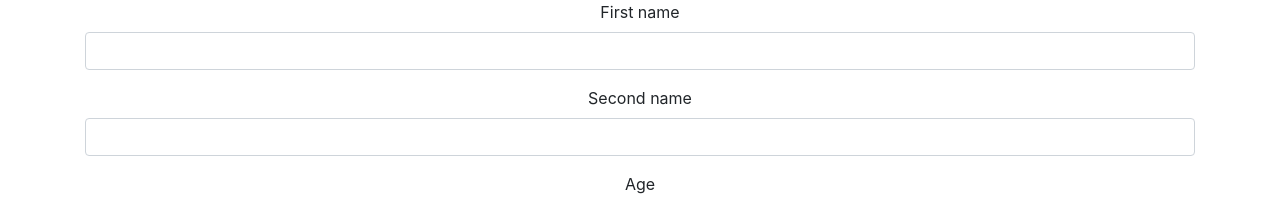
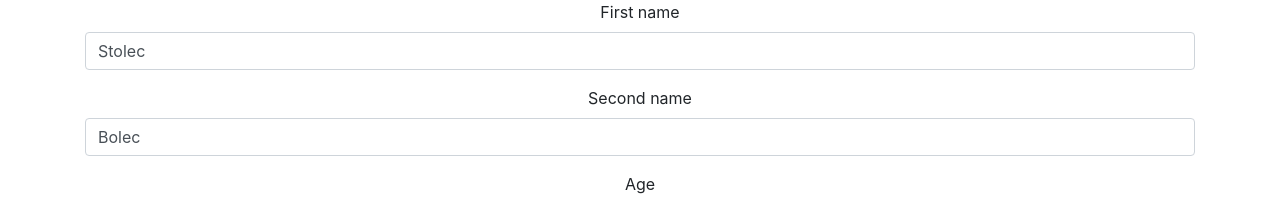
Before and after one commit to blyszcz/react-forms, a React (Create React App) app: page / in a window 1280 px wide. Shown: the top 202 px of the page. Built offline with nearby package versions, Linux system fonts and the light colour scheme.

Commit message:
Remove comments

```diff
--- a/src/App.js
+++ b/src/App.js
@@ -7,10 +7,6 @@ import './App.css';
 import 'bootstrap/dist/css/bootstrap.min.css';
 
 const store = createStore(rootReducer);
-
-store.subscribe(() => {
-  console.log(store.getState());
-});
 
 class App extends Component {
   onSubmit = values => console.log(values);
--- a/src/components/ContactForm/ContactForm.js
+++ b/src/components/ContactForm/ContactForm.js
@@ -17,7 +17,6 @@ export class ContactForm extends Component {
   render() {
     return (
       <form onSubmit={this.props.handleSubmit} className="container needs-validation">
-        {/* <Field name="firstName" component="input" type="text" placeholder="Type first name..."/> */}
         <Field name="firstName" component={renderInput} type="text" label="First name"/>
         <Field name="secondName" component={renderInput} type="text" label="Second name"/>
         <Field name="age" component={renderInput} type="number" label="Age" />
@@ -28,9 +27,9 @@ export class ContactForm extends Component {
 }
 
 const initialValues = {
-  // firstName: 'Stolec',
-  // secondName: 'Bolec',
-  // age: 22
+  firstName: 'Stolec',
+  secondName: 'Bolec',
+  age: 22
 }
 
 const validate = values => {
@@ -62,7 +61,6 @@ const warn = values => {
 }
 
 ContactForm = reduxForm({
-  // a unique name for the form
   form: 'contact',
   initialValues,
   validate,
--- a/src/rootReducer.js
+++ b/src/rootReducer.js
@@ -1,18 +1,9 @@
 import { combineReducers } from 'redux';
 import { reducer as formReducer } from 'redux-form';
 
-function testReducer(state = 0, action) {
-  // console.log('=====');
-  // console.log(state);
-  // console.log('=====');
-  // console.log(action);
-  // console.log('=====');
-  return state;
-}
 
 const rootReducer = combineReducers({
-  form: formReducer,
-  testReducer
+  form: formReducer
 });
 
 export default rootReducer;
```
